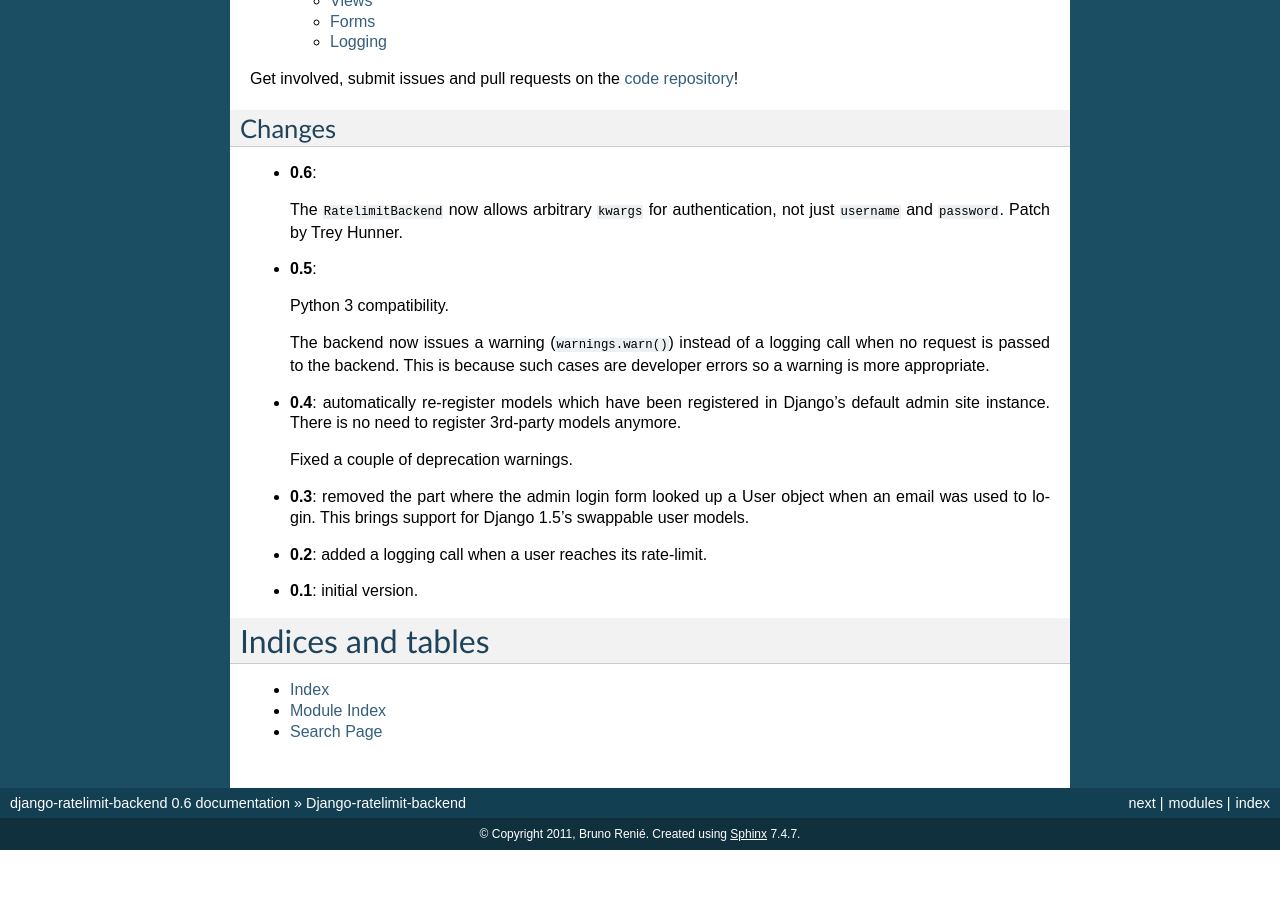
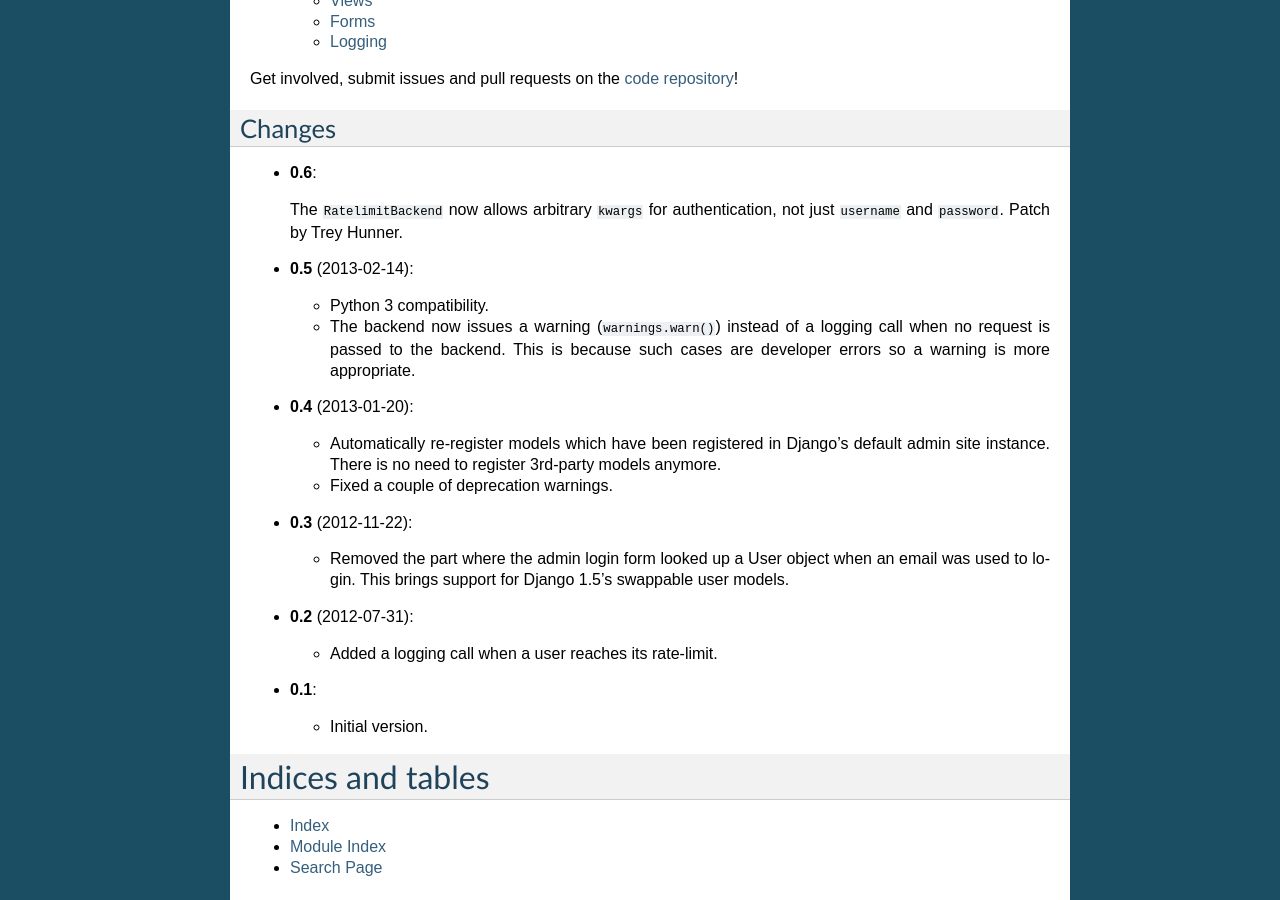
Before and after one commit to brutasse/django-ratelimit-backend, a Sphinx documentation site: the page built from docs/index.rst, in a window 1280 px wide and 900 px high, scrolled down 498 px. Built offline with Sphinx 7.4.7, drawn with Linux system fonts in a browser that asks for light colours; before the commit the page ends 1348 px from its top, so only the background shows below that.

Commit message:
Reformat releases

```diff
--- a/docs/index.rst
+++ b/docs/index.rst
@@ -33,27 +33,35 @@ Changes
   The ``RatelimitBackend`` now allows arbitrary ``kwargs`` for authentication,
   not just ``username`` and ``password``. Patch by Trey Hunner.
 
-* **0.5**:
+* **0.5** (2013-02-14):
 
-  Python 3 compatibility.
+  * Python 3 compatibility.
 
-  The backend now issues a warning (``warnings.warn()``) instead of a logging
-  call when no request is passed to the backend. This is because such cases
-  are developer errors so a warning is more appropriate.
+  * The backend now issues a warning (``warnings.warn()``) instead of a logging
+    call when no request is passed to the backend. This is because such cases
+    are developer errors so a warning is more appropriate.
 
-* **0.4**: automatically re-register models which have been registered in
-  Django's default admin site instance. There is no need to register 3rd-party
-  models anymore.
+* **0.4** (2013-01-20):
 
-  Fixed a couple of deprecation warnings.
+  * Automatically re-register models which have been registered in
+    Django's default admin site instance. There is no need to register
+    3rd-party models anymore.
 
-* **0.3**: removed the part where the admin login form looked up a User object
-  when an email was used to login. This brings support for Django 1.5's
-  swappable user models.
+  * Fixed a couple of deprecation warnings.
 
-* **0.2**: added a logging call when a user reaches its rate-limit.
+* **0.3** (2012-11-22):
 
-* **0.1**: initial version.
+  * Removed the part where the admin login form looked up a User object
+    when an email was used to login. This brings support for Django 1.5's
+    swappable user models.
+
+* **0.2** (2012-07-31):
+
+  * Added a logging call when a user reaches its rate-limit.
+
+* **0.1**:
+
+  * Initial version.
 
 Indices and tables
 ==================
```
